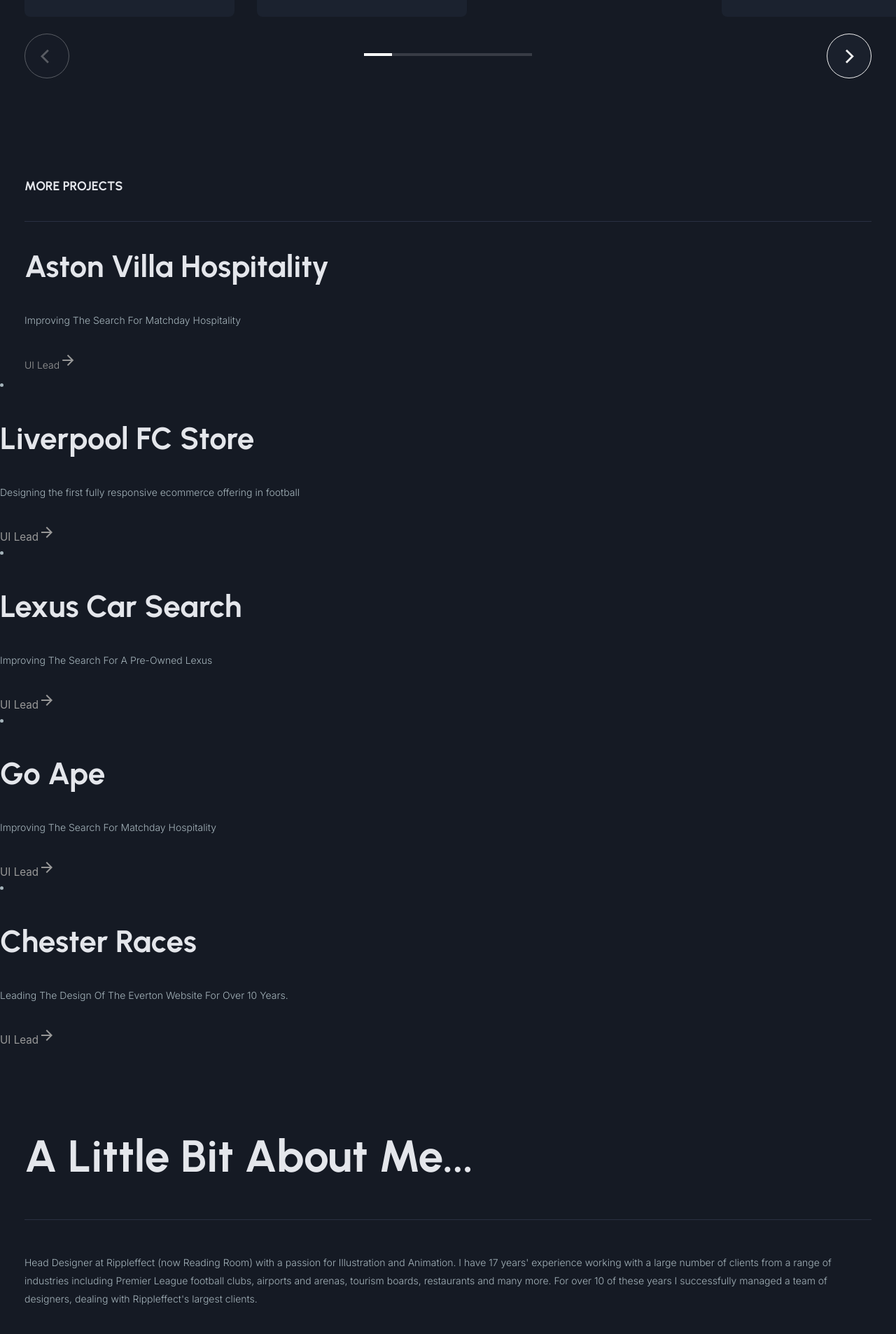
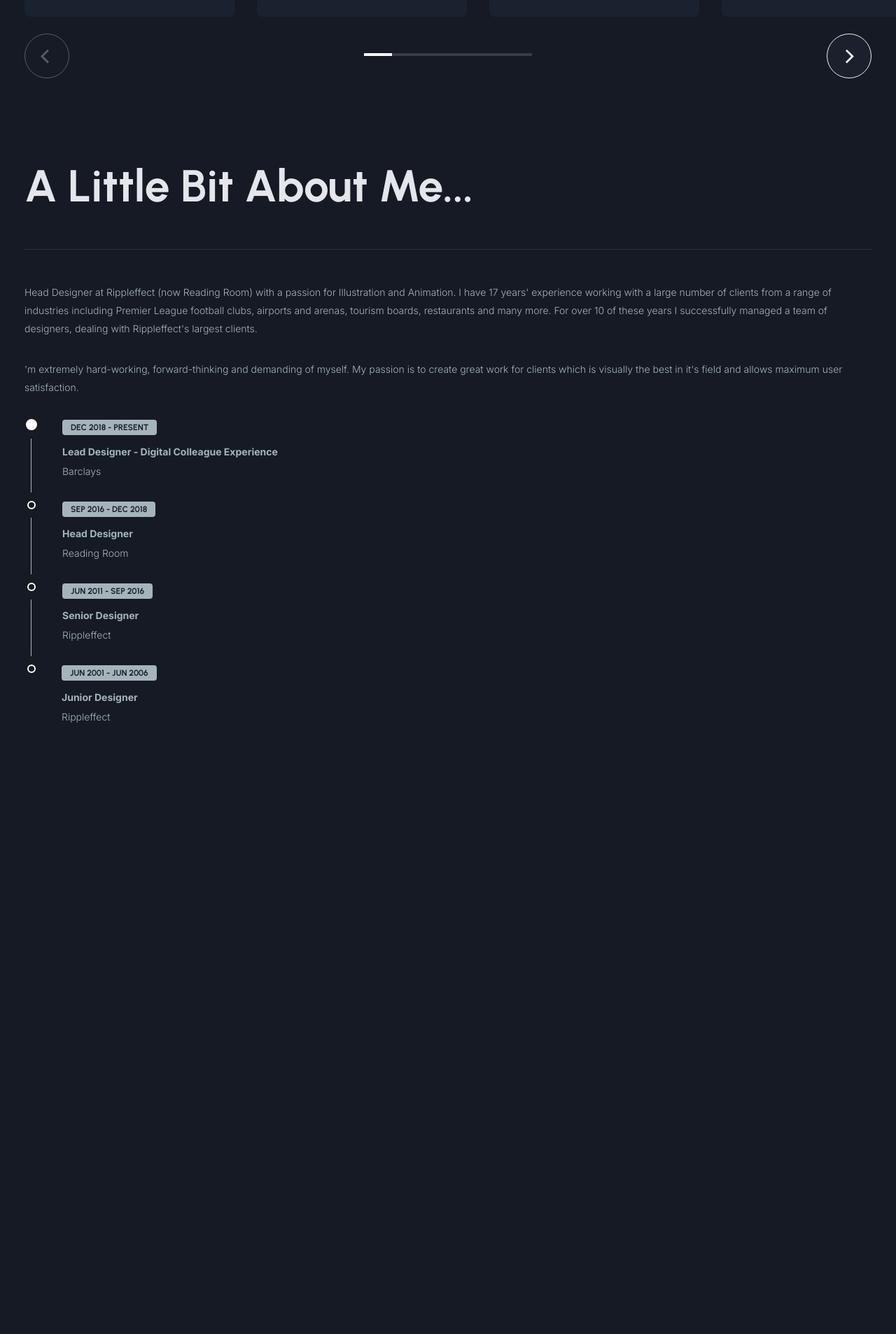
Before and after one commit to anthony-clark/AnthonyClark.github.io, a Jekyll site: the page index.html, which Jekyll copies as it is, in a window 1280 px wide. Shown: the part 1233-3140 px from the top of the page at 70% size. Built offline with Jekyll 4.4.1, drawn with Linux system fonts in a browser that asks for light colours; nearby versions of some CDN libraries; after the commit the page ends 2268 px from its top, so only the background shows below that.

Commit message:
timeline

```diff
--- a/css/flickity-slider.css
+++ b/css/flickity-slider.css
@@ -17,6 +17,7 @@
     -moz-transition: background .50s ease-in-out;
     -webkit-transition: background .50s ease-in-out;
     padding-top:32px;
+    min-height: 344px;
 }
 .carousel-cell strong{
   margin: 0 32px 0 32px;
@@ -68,13 +69,22 @@
     overflow: auto;
     border-radius: 8px;
     text-decoration: none;
-    background:#f1f1f1;
+    background:#003366 url(../images/testhover.jpg);
+    background-size: cover;
 }
 .carousel-cell a:hover h3, .carousel-cell a:hover p{
   color:#151a23;
 }
 .carousel-cell a:hover img{
     opacity: .5;
+}
+.carousel-cell a:hover p, .carousel-cell a:hover h3{
+  color: #A5B4BB;
+  display: none;
+}
+.carousel-cell a:hover h3, .carousel-cell a:hover  span.material-icons-outlined{
+  color: #e4e6eb;
+  display: none;
 }
   .carousel-cell.is-selected {
   }
--- a/css/main.css
+++ b/css/main.css
@@ -675,6 +675,72 @@
     list-style: none;
     margin: 0;
 }
+.experience{
+    position: relative;
+}
+.experience ul{
+    list-style: none;
+    margin-left: 9px;
+}
+.experience ul strong{
+    display: block;
+    padding: 12px 0 7px 0px;
+}
+.experience ul li{
+    padding-bottom: 32px;
+    border-left: 1px solid #A5B4BB;
+    padding-left: 44px;
+}
+.experience ul li.current:before {
+    position: absolute;
+    left: 2px;
+    top: 0px;
+    content: " ";
+    border: 8px solid rgba(255, 255, 255, 1);
+    border-radius: 500%;
+    background: #f1f1f1;
+    height: 8px;
+    width: 8px;
+    transition: all 500ms ease-in-out;
+  }
+  .experience ul li:before{
+    position: absolute;
+    left: 4px;
+border: 0;
+    content: " ";
+    border-radius: 500%;
+    background: #151a23;
+    border: 2px solid rgba(255, 255, 255, 1);
+    height: 12px;
+    width: 12px;
+    transition: all 500ms ease-in-out;
+    -webkit-box-shadow: 0px 0px 0px 12px rgba(21,26,35,1);
+    -moz-box-shadow: 0px 0px 0px 12px rgba(21,26,35,1);
+    box-shadow: 0px 0px 0px 12px rgba(21,26,35,1);
+  }
+  .experience ul li span{
+    margin-top: -2px;
+    margin: 0;
+    font-weight: bold;
+    font-size: 12px;
+    line-height: 24px;
+    min-height: 72px;
+    background: #A5B4BB;
+    text-transform: uppercase;
+    color: #1B222F;
+    padding: 4px 12px;
+    border-radius: 4px;
+    font-family: 'Urbanist', Arial, Helvetica !important;
+  }
+  .experience ul li:last-child{
+    padding-bottom:0;
+    border-left: 0;
+  }
+
+
+
+
+
 
 
 
--- a/index.html
+++ b/index.html
@@ -98,26 +98,45 @@
 
 
 
-<section class="container">
-
-
-<h2 class="more-projects-title">More Projects</h2>
-<ul class="more-my-projects">
-		<li><a href=""><div><h3>Aston Villa Hospitality</h3><p>Improving The Search For Matchday Hospitality</p></div><span class="role">UI Lead</span><span class="material-icons-outlined">arrow_forward</span></a></div>
-	<li><a href=""><div><h3>Liverpool FC Store</h3><p>Designing the first fully responsive ecommerce offering in football</p></div> <span class="role">UI Lead</span><span class="material-icons-outlined">arrow_forward</span></a></li>
-	<li><a href=""><div><h3>Lexus Car Search</h3><p>Improving The Search For A Pre-Owned Lexus</p></div> <span class="role">UI Lead</span><span class="material-icons-outlined">arrow_forward</span></a></li>
-	<li><a href=""><div><h3>Go Ape</h3><p>Improving The Search For Matchday Hospitality</p></div> <span class="role">UI Lead</span><span class="material-icons-outlined">arrow_forward</span></a></li>
-	<li><a href=""><div><h3>Chester Races</h3><p>Leading The Design Of The Everton Website For Over 10 Years.</p></div> <span class="role">UI Lead</span><span class="material-icons-outlined">arrow_forward</span></a></li>
-</ul>
-</section>
-
 
 <section>
-	<div class="container">
+	<div class="container about-me">
+		<div>
 	<h2>A Little Bit About Me...</h2>
 	<p>Head Designer at Rippleffect (now Reading Room) with a passion for Illustration and Animation. I have 17 years' experience working with a large number of clients from a range of industries including Premier League football clubs, airports and arenas, tourism boards, restaurants and many more.
 		For over 10 of these years I successfully managed a team of designers, dealing with Rippleffect's largest clients.
 	</p><p>'m extremely hard-working, forward-thinking and demanding of myself. My passion is to create great work for clients which is visually the best in it's field and allows maximum user satisfaction.</p>
+</div>
+<div class="experience">
+	<ul>
+		<li class="current"><span>Dec 2018 - Present</span>
+			<strong>Lead Designer - Digital Colleague Experience</strong>
+			Barclays
+			</li>
+			<li><span>Sep 2016 - Dec 2018</span>
+				<strong>Head Designer
+					</strong>
+					Reading Room
+				</li>
+				<li><span>Jun 2011 - Sep 2016</span>
+					<strong>Senior Designer</strong>
+					Rippleffect
+					</li>
+
+						<li><span>Jun 2001 - Jun 2006</span>
+							<strong>Junior Designer</strong>
+							Rippleffect
+							</li>
+	</ul>
+
+
+
+
+
+
+
+</div>
+
 </div>
 </section>
 </div>
```
Also changed, not shown: images/testhover.jpg (added).
